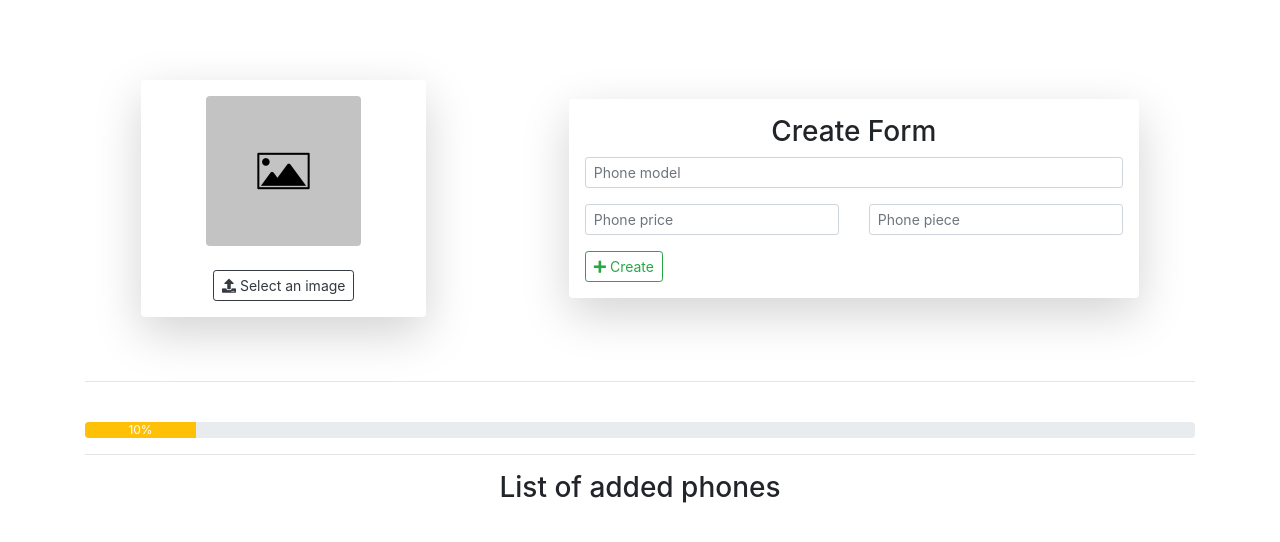
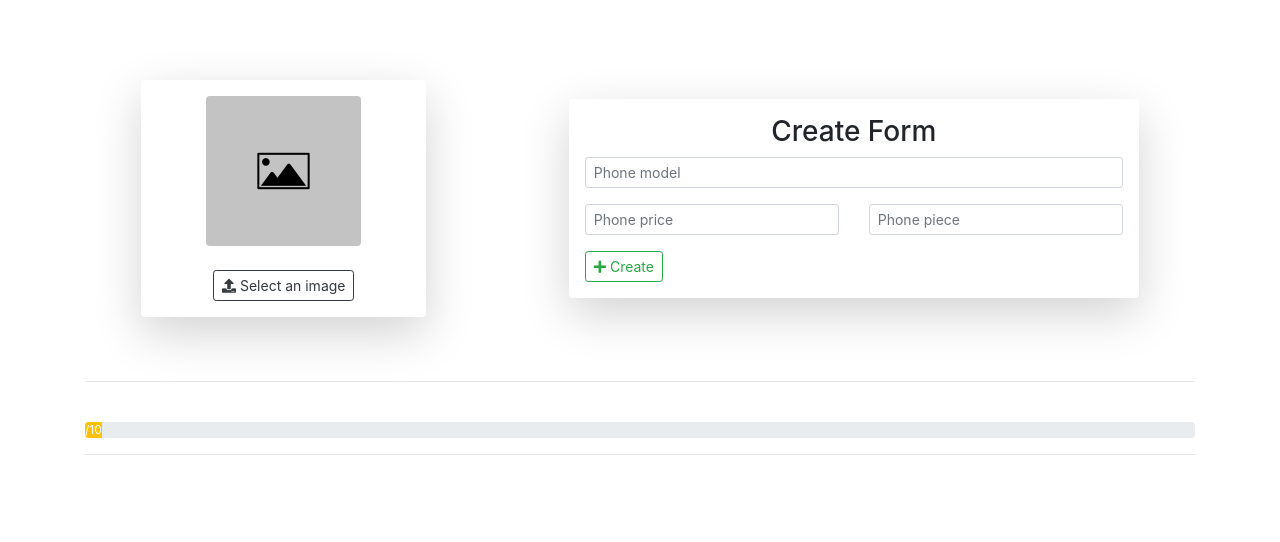
Before and after one commit to nejdetkadir/phones-app, a Vue app: page / in a window 1280 px wide. Shown: the top 542 px of the page. Built offline with nearby package versions, Linux system fonts and the light colour scheme.

Commit message:
Make progress active

```diff
--- a/src/App.vue
+++ b/src/App.vue
@@ -5,9 +5,6 @@
     <Progress></Progress>
     <hr>
     <Products></Products>
-
-
-
   </div>
 </template>
 
--- a/src/components/Products.vue
+++ b/src/components/Products.vue
@@ -1,5 +1,5 @@
 <template>
-  <div>
+  <div v-if="phoneList.length > 0">
     <h3 class="text-center mt-2 mb-2">List of added phones</h3>
     <div align="center" class="row item-list">
       <Phone v-for="phone in phoneList" :key="phone.model">
@@ -35,7 +35,12 @@ export default {
   },
   created() {
     eventBus.$on('pushPhone', (data) => {
-      this.phoneList.push(data);
+      if (this.phoneList.length > 9) {
+        alert('You can not create a new phone anymore!!!')
+      } else {
+        this.phoneList.push(data);
+        eventBus.$emit("updateProgress", this.phoneList.length);
+      }
     });
   }
 }
--- a/src/components/Progress.vue
+++ b/src/components/Progress.vue
@@ -2,15 +2,31 @@
   <div class="row">
     <div class="col-md-12">
       <div class="progress mt-4">
-        <div class="progress-bar bg-warning" role="progressbar" style="width: 10%;" aria-valuenow="0" aria-valuemin="10" aria-valuemax="100">10%</div>
+        <div class="progress-bar bg-warning" role="progressbar" :style="{ width: progress+'%' }" aria-valuenow="0" aria-valuemin="10" aria-valuemax="100">
+          {{ currentPhone }}/10
+        </div>
       </div>
     </div>
   </div>
 </template>
 
 <script>
+import {eventBus} from "@/main";
+
 export default {
+  data: function() {
+    return{
+      currentPhone: null,
+      progress: null
+    }
+  },
+  created() {
+    eventBus.$on('updateProgress', (data) => {
+      this.currentPhone = data;
+      this.progress = data * 10;
+    });
   }
+}
 </script>
 
 <style scoped>
```
